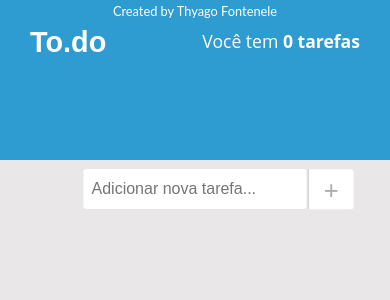
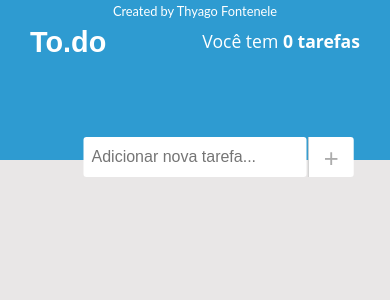
Before and after one commit to ThyagoFontenele/TodoList-React, a React (Create React App) app: page / in a window 390 px wide. Shown: the top 300 px of the page. Built offline with nearby package versions, Linux system fonts and the light colour scheme.

Commit message:
pronto para uso responsivo, deploy

```diff
--- a/src/pages/HomePage.module.css
+++ b/src/pages/HomePage.module.css
@@ -4,7 +4,7 @@ body{
 .input {
     position: relative;
     left: 50%;
-    transform: translate(-50%,-30%);
+    transform: translate(-50%,-110%);
     border: none;
     font-size: 1rem;
     color: rgb(121, 121, 121);
@@ -15,7 +15,7 @@ body{
 .button {
     position: relative;
     left: 50%;
-    transform: translate(-240%,-17%);
+    transform: translate(-240%,-97.5%);
     cursor: pointer;
     border: none;
     border-radius: 0px 3px 3px 0px;
```
